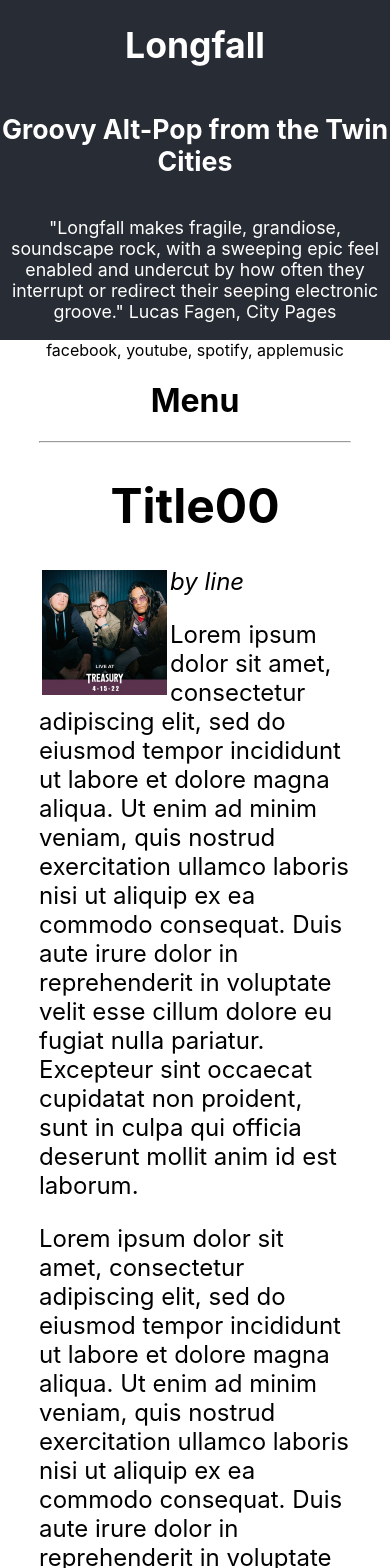
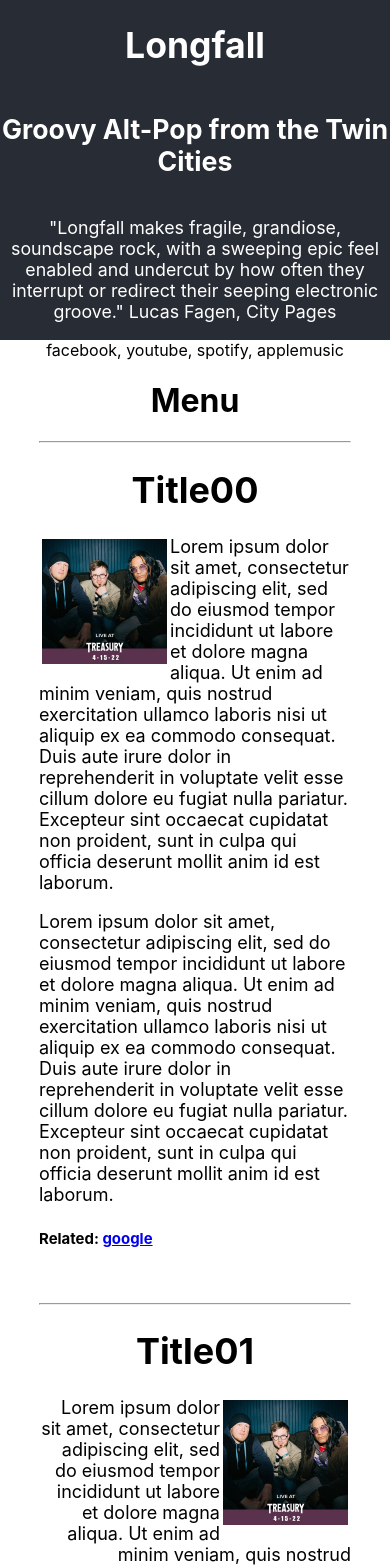
Before and after one commit to devjanaprime/longfallWebsite2022, a React (Create React App) app: page / in a window 390 px wide. Shown: the top 1568 px of the page. Built offline with nearby package versions, Linux system fonts and the light colour scheme.

Commit message:
compartmentalized posts

```diff
--- a/public/index.html
+++ b/public/index.html
@@ -24,7 +24,7 @@
       work correctly both with client-side routing and a non-root public URL.
       Learn how to configure a non-root public URL by running `npm run build`.
     -->
-    <title>React App</title>
+    <title>Longfall - Groovy Lat Pop</title>
   </head>
   <body>
     <noscript>You need to enable JavaScript to run this app.</noscript>
--- a/src/components/App/App.css
+++ b/src/components/App/App.css
@@ -4,18 +4,28 @@
 
 .App-article {
   padding: 0% 10% 0% 10%;
-  font-size:x-large;
+  font-size:large;
 }
 
-.Article-image-wide{
-  float: left;
+.Article-image-wide-left{
   margin: 1%;
   width: 40%;
+  float: left;
+}
+
+.Article-image-wide-right{
+  margin: 1%;
+  width: 40%;
+  float: right;
 }
 
 .Article-image-tall{
   margin: 1%;
   width: 80%
+}
+
+.Align-justifyt{
+  text-align: justify;
 }
 
 .Align-left{
--- a/src/components/Article/Article.jsx
+++ b/src/components/Article/Article.jsx
@@ -1,15 +1,22 @@
 function Article( props ) {
+  let alignment = 'Align-left';
+  let imageClass = 'Article-image-wide-left';
+  if( props.aspectRatio < 1.0 ){
+    imageClass = 'Article-image-tall';
+     alignment = 'Align-justify';
+  }
+  else if( props.index %2 != 0 ){
+    alignment = 'Align-right';
+    imageClass = 'Article-image-wide-right';
+  }
   return (
   <div className="App-article">
     <hr />
-      <h1>{ props.article.title }</h1>
-      <div className="Align-left">
-        <img src={ props.article.image } className="Article-image-wide"></img>
-        <p><i>by line</i></p>
-        <p>Lorem ipsum dolor sit amet, consectetur adipiscing elit, sed do eiusmod tempor incididunt ut labore et dolore magna aliqua. Ut enim ad minim veniam, quis nostrud exercitation ullamco laboris nisi ut aliquip ex ea commodo consequat. Duis aute irure dolor in reprehenderit in voluptate velit esse cillum dolore eu fugiat nulla pariatur. Excepteur sint occaecat cupidatat non proident, sunt in culpa qui officia deserunt mollit anim id est laborum.</p>
-        <p>Lorem ipsum dolor sit amet, consectetur adipiscing elit, sed do eiusmod tempor incididunt ut labore et dolore magna aliqua. Ut enim ad minim veniam, quis nostrud exercitation ullamco laboris nisi ut aliquip ex ea commodo consequat. Duis aute irure dolor in reprehenderit in voluptate velit esse cillum dolore eu fugiat nulla pariatur. Excepteur sint occaecat cupidatat non proident, sunt in culpa qui officia deserunt mollit anim id est laborum.</p>
-        <p>Lorem ipsum dolor sit amet, consectetur adipiscing elit, sed do eiusmod tempor incididunt ut labore et dolore magna aliqua. Ut enim ad minim veniam, quis nostrud exercitation ullamco laboris nisi ut aliquip ex ea commodo consequat. Duis aute irure dolor in reprehenderit in voluptate velit esse cillum dolore eu fugiat nulla pariatur. Excepteur sint occaecat cupidatat non proident, sunt in culpa qui officia deserunt mollit anim id est laborum.</p>
-        <br clear="all" />
+      <h1>{props.post.title }</h1>
+      <div className={ alignment }>
+        <img src={props.post.image } className={ imageClass }></img>
+        {props.post.text.map( ( line, i ) =>( <p key={ i }>{line}</p> ) )}
+       <h5>Related: {props.post.links.map( ( link, i )=>( <a key={ i } href={ link.url }>{ link.text }</a> ) ) }</h5>       <br clear="all" />
       </div>
   </div>
   );
--- a/src/components/Body/Body.jsx
+++ b/src/components/Body/Body.jsx
@@ -1,19 +1,79 @@
+import { useEffect, useState } from 'react';
+import Post from "../Post/Post";
 import Article from "../Article/Article";
 import MusicRelease from "../MusicRelease/MusicRelease";
 import VideoRelease from "../VideoRelease/VideoRelease";
 
 
-function Body( props ) {
-let testArticle = {
-    title: 'Title00',
-    image: 'images/liveAtTreasury_4-15-2022.jpg'
-}
+let Body=( props )=>{
+    const [ aspectRatio, setAspectRatio ] = useState( 1.0 );
+    const [ posts, setPosts ] = useState( [] );
+    useEffect(() => {
+        function handleResize() {
+            setAspectRatio( window.innerWidth / window.innerHeight);
+        }
+        // get articles
+        setPosts(
+            [
+                {
+                    type: 'article',
+                    title: 'Title00',
+                    image: 'images/liveAtTreasury_4-15-2022.jpg',
+                    text: [ `Lorem ipsum dolor sit amet, consectetur adipiscing elit, sed do eiusmod tempor incididunt ut labore et dolore magna aliqua. Ut enim ad minim veniam, quis nostrud exercitation ullamco laboris nisi ut aliquip ex ea commodo consequat. Duis aute irure dolor in reprehenderit in voluptate velit esse cillum dolore eu fugiat nulla pariatur. Excepteur sint occaecat cupidatat non proident, sunt in culpa qui officia deserunt mollit anim id est laborum.`, `Lorem ipsum dolor sit amet, consectetur adipiscing elit, sed do eiusmod tempor incididunt ut labore et dolore magna aliqua. Ut enim ad minim veniam, quis nostrud exercitation ullamco laboris nisi ut aliquip ex ea commodo consequat. Duis aute irure dolor in reprehenderit in voluptate velit esse cillum dolore eu fugiat nulla pariatur. Excepteur sint occaecat cupidatat non proident, sunt in culpa qui officia deserunt mollit anim id est laborum.` ],
+                    links: [ { text: `google`, url: `http://google.com` } ]
+                },
+                {
+                    type: 'article',
+                    title: 'Title01',
+                    image: 'images/liveAtTreasury_4-15-2022.jpg',
+                    text: [ `Lorem ipsum dolor sit amet, consectetur adipiscing elit, sed do eiusmod tempor incididunt ut labore et dolore magna aliqua. Ut enim ad minim veniam, quis nostrud exercitation ullamco laboris nisi ut aliquip ex ea commodo consequat. Duis aute irure dolor in reprehenderit in voluptate velit esse cillum dolore eu fugiat nulla pariatur. Excepteur sint occaecat cupidatat non proident, sunt in culpa qui officia deserunt mollit anim id est laborum.`, `Lorem ipsum dolor sit amet, consectetur adipiscing elit, sed do eiusmod tempor incididunt ut labore et dolore magna aliqua. Ut enim ad minim veniam, quis nostrud exercitation ullamco laboris nisi ut aliquip ex ea commodo consequat. Duis aute irure dolor in reprehenderit in voluptate velit esse cillum dolore eu fugiat nulla pariatur. Excepteur sint occaecat cupidatat non proident, sunt in culpa qui officia deserunt mollit anim id est laborum.` ],
+                    links: [ { text: `google`, url: `http://google.com` } ]
+                },
+                {
+                    type: 'video',
+                    title: 'Vid Title',
+                    id: 'GiyQ1iEU8z8',
+                    text: [ `Lorem ipsum dolor sit amet, consectetur adipiscing elit, sed do eiusmod tempor incididunt ut labore et dolore magna aliqua. Ut enim ad minim veniam, quis nostrud exercitation ullamco laboris nisi ut aliquip ex ea commodo consequat. Duis aute irure dolor in reprehenderit in voluptate velit esse cillum dolore eu fugiat nulla pariatur. Excepteur sint occaecat cupidatat non proident, sunt in culpa qui officia deserunt mollit anim id est laborum.`, `Lorem ipsum dolor sit amet, consectetur adipiscing elit, sed do eiusmod tempor incididunt ut labore et dolore magna aliqua. Ut enim ad minim veniam, quis nostrud exercitation ullamco laboris nisi ut aliquip ex ea commodo consequat. Duis aute irure dolor in reprehenderit in voluptate velit esse cillum dolore eu fugiat nulla pariatur. Excepteur sint occaecat cupidatat non proident, sunt in culpa qui officia deserunt mollit anim id est laborum.` ],
+                    links: [ { text: `google`, url: `http://google.com` } ]
+                },
+                {
+                    type: 'music',
+                    title: 'Music Title',
+                    appleMusicUrl: 'https://embed.music.apple.com/us/album/what-we-found/1492961027',
+                    spotifyUrl: 'https://open.spotify.com/embed/album/2xiTZMXThFDUYokKsbZH58?utm_source=generator',
+                    text: [ `Lorem ipsum dolor sit amet, consectetur adipiscing elfasd awer fawer we` ],
+                    links: [ { text: `google`, url: `http://google.com` } ]
+                },
+                {
+                    type: 'article',
+                    title: 'Title01',
+                    image: 'images/liveAtTreasury_4-15-2022.jpg',
+                    text: [ `Lorem ipsum dolor sit amet, consectetur adipiscing elit, sed do eiusmod tempor incididunt ut labore et dolore magna aliqua. Ut enim ad minim veniam, quis nostrud exercitation ullamco laboris nisi ut aliquip ex ea commodo consequat. Duis aute irure dolor in reprehenderit in voluptate velit esse cillum dolore eu fugiat nulla pariatur. Excepteur sint occaecat cupidatat non proident, sunt in culpa qui officia deserunt mollit anim id est laborum.`, `Lorem ipsum dolor sit amet, consectetur adipiscing elit, sed do eiusmod tempor incididunt ut labore et dolore magna aliqua. Ut enim ad minim veniam, quis nostrud exercitation ullamco laboris nisi ut aliquip ex ea commodo consequat. Duis aute irure dolor in reprehenderit in voluptate velit esse cillum dolore eu fugiat nulla pariatur. Excepteur sint occaecat cupidatat non proident, sunt in culpa qui officia deserunt mollit anim id est laborum.` ],
+                    links: [ { text: `google`, url: `http://google.com` } ]
+                },
+                {
+                    type: 'video',
+                    title: 'Vid Title',
+                    id: 'GiyQ1iEU8z8',
+                    text: [ `Lorem ipsum dolor sit amet, consectetur adipiscing elit, sed do eiusmod tempor incididunt ut labore et dolore magna aliqua. Ut enim ad minim veniam, quis nostrud exercitation ullamco laboris nisi ut aliquip ex ea commodo consequat. Duis aute irure dolor in reprehenderit in voluptate velit esse cillum dolore eu fugiat nulla pariatur. Excepteur sint occaecat cupidatat non proident, sunt in culpa qui officia deserunt mollit anim id est laborum.`, `Lorem ipsum dolor sit amet, consectetur adipiscing elit, sed do eiusmod tempor incididunt ut labore et dolore magna aliqua. Ut enim ad minim veniam, quis nostrud exercitation ullamco laboris nisi ut aliquip ex ea commodo consequat. Duis aute irure dolor in reprehenderit in voluptate velit esse cillum dolore eu fugiat nulla pariatur. Excepteur sint occaecat cupidatat non proident, sunt in culpa qui officia deserunt mollit anim id est laborum.` ],
+                    links: [ { text: `google`, url: `http://google.com` } ]
+                },
+
+            ]
+        )
+        window.addEventListener('resize', handleResize);
+    }, [] );
+
 
     return (
     <div className="App-body">
-        <Article article={testArticle}/>
-        <VideoRelease />
-        <MusicRelease />
+        { posts.map(
+            ( post, i ) =>(
+                        <Post post={ post } aspectRatio={ aspectRatio } index={ i } key ={ i }/>
+                )
+            )
+        };
+
     </div>
     );
 }
--- /dev/null
+++ b/src/components/Post/Post.jsx
@@ -0,0 +1,17 @@
+import Article from '../Article/Article';
+import MusicRelease from '../MusicRelease/MusicRelease';
+import VideoRelease from '../VideoRelease/VideoRelease';
+
+function Post( props ) {
+    if( props.post.type === 'article' ) {
+     return <Article post={ props.post } aspectRatio={ props.aspectRatio } index={ props.index }/> ;
+    }
+    else if( props.post.type==='video' ){
+      return <VideoRelease post={ props.post }/> ;
+    }
+    else if( props.post.type==='music' ){
+      return <MusicRelease post={ props.post }/> ;
+    }
+}
+
+export default Post;
--- a/src/components/VideoRelease/VideoRelease.jsx
+++ b/src/components/VideoRelease/VideoRelease.jsx
@@ -5,14 +5,13 @@ function VideoRelease( props ) {
   return (
   <div className="App-article">
     <hr />
-    <h1>Video title</h1>
+    <h1>{ props.post.title }</h1>
       <LiteYouTubeEmbed
-        id="GiyQ1iEU8z8"
-        title="Underground In A City Of Skyscrapers (official music video)"
+        id={ props.post.id }
+        title={ props.post.title }
     />
-    <p><i>by line</i></p>
-    <p>Lorem ipsum dolor sit amet, consectetur adipiscing elit, sed do eiusmod tempor incididunt ut labore et dolore magna aliqua. Ut enim ad minim veniam, quis nostrud exercitation ullamco laboris nisi ut aliquip ex ea commodo consequat. Duis aute irure dolor in reprehenderit in voluptate velit esse cillum dolore eu fugiat nulla pariatur. Excepteur sint occaecat cupidatat non proident, sunt in culpa qui officia deserunt mollit anim id est laborum.</p>
-  </div>
+    {props.post.text.map( ( line, i ) =>( <p key={ i }>{line}</p> ) )}
+    <h5>Related: {props.post.links.map( ( link, i )=>( <a key={ i } href={ link.url }>{ link.text }</a> ) ) }</h5>  </div>
   );
 }
 
```
Also changed, not shown: src/components/MusicRelease/MusicRelease.jsx (+9 -8 lines).
